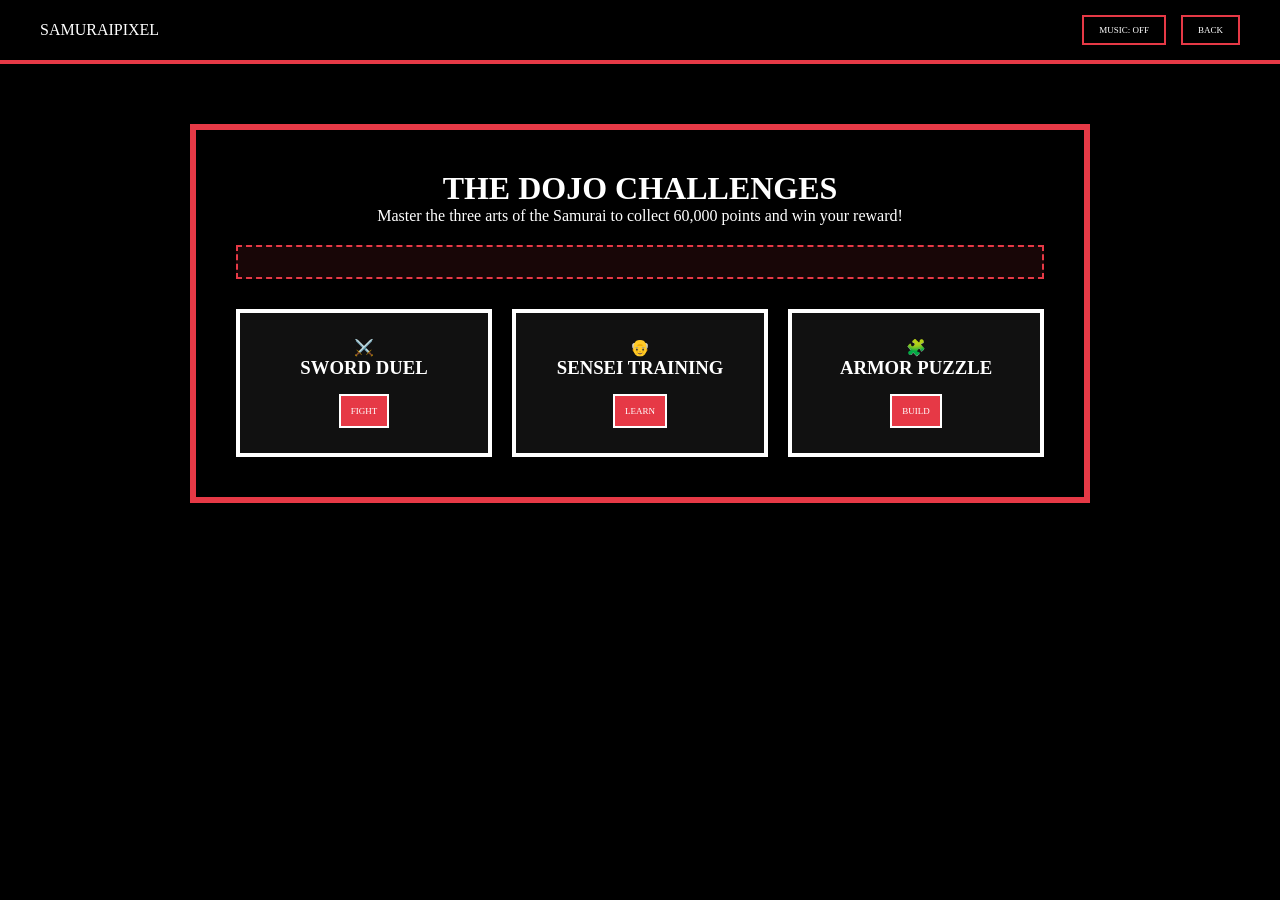
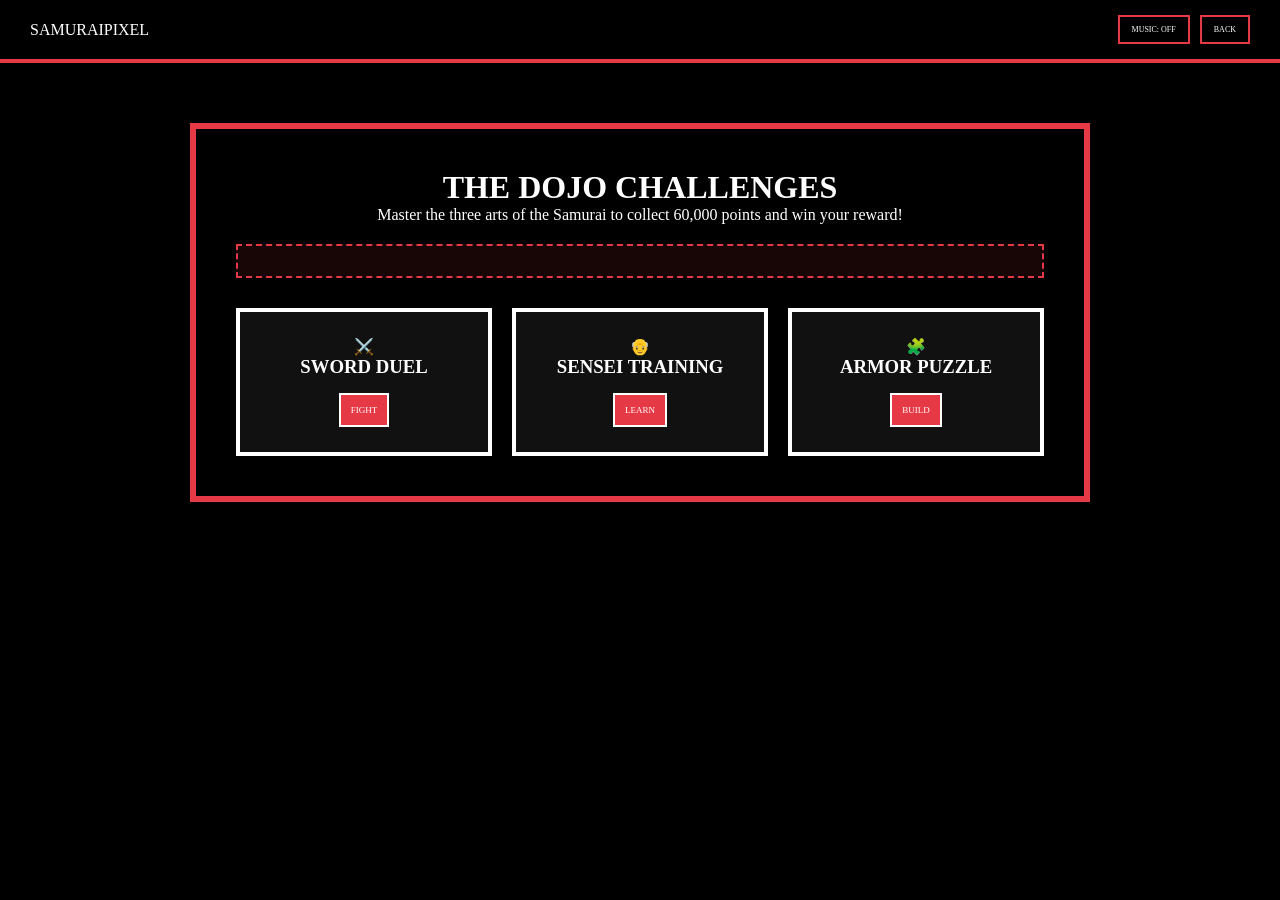

Fix overlapping navbar buttons on small screens and polish in-game visuals

--- a/stylegame.css
+++ b/stylegame.css
@@ -32,10 +32,12 @@ body.light-mode {
 .navbar {
     background: #000;
     border-bottom: 4px solid #e63946;
-    padding: 15px 40px;
+    padding: 15px 30px;
     display: flex;
+    flex-wrap: wrap;
     justify-content: space-between;
     align-items: center;
+    gap: 12px 20px;
     position: sticky;
     top: 0;
     z-index: 1000;
@@ -48,19 +50,21 @@ body.light-mode .navbar {
 
 .nav-controls {
     display: flex;
-    gap: 15px;
+    flex-wrap: wrap;
+    gap: 10px;
 }
 
 .control-btn {
     background: transparent;
     border: 2px solid #e63946;
     color: inherit;
-    padding: 8px 15px;
-    font-size: 9px;
+    padding: 8px 12px;
+    font-size: 8px;
     text-transform: uppercase;
     transition: 0.3s;
     text-decoration: none;
     cursor: pointer;
+    white-space: nowrap;
 }
 
 body.light-mode .control-btn {
@@ -70,6 +74,16 @@ body.light-mode .control-btn {
 .control-btn:hover {
     background: #e63946;
     color: #fff;
+}
+
+@media (max-width: 768px) {
+    .navbar {
+        flex-direction: column;
+        align-items: stretch;
+        padding: 15px 20px;
+        text-align: center;
+    }
+    .nav-controls { justify-content: center; }
 }
 
 /* =========================================
